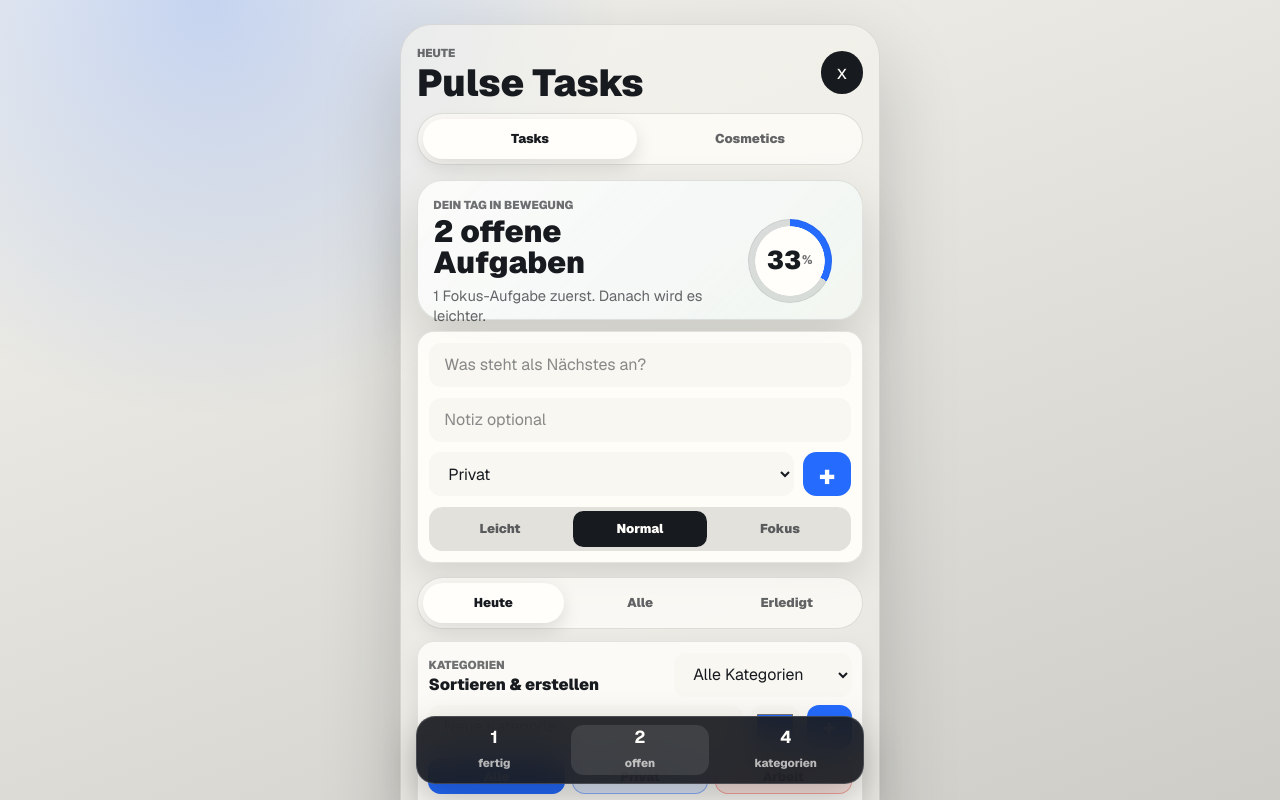
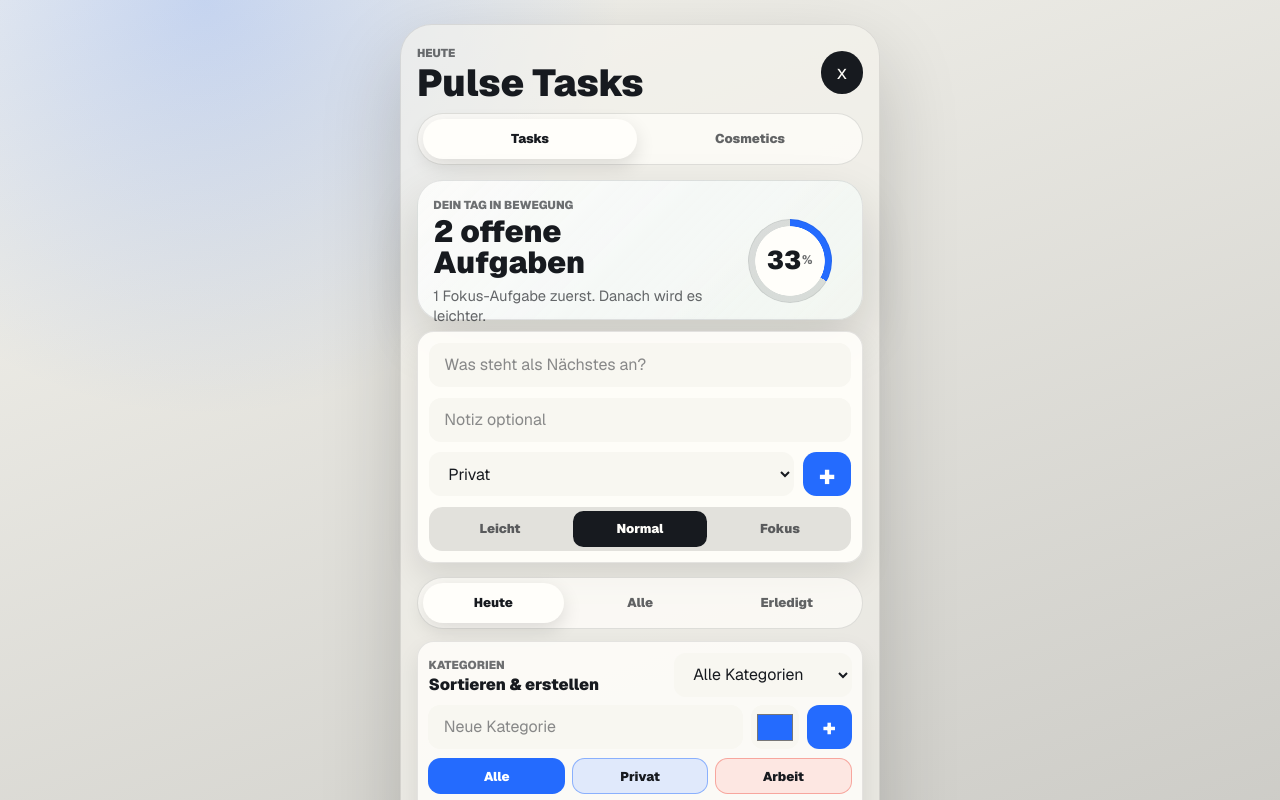
Before and after one commit to pascalruddat17-byte/ToDoList, a Next.js app: page / in a window 1280 px wide. Shown: the top 800 px of the page. Built offline with nearby package versions, Linux system fonts and the light colour scheme.

Commit message:
Remove bottom summary bar

```diff
--- a/app/globals.css
+++ b/app/globals.css
@@ -379,7 +379,7 @@ button {
   flex: 1;
   margin-top: 0.75rem;
   overflow-y: auto;
-  padding-bottom: 6.2rem;
+  padding-bottom: 1rem;
   scrollbar-width: none;
 }
 
@@ -617,45 +617,6 @@ button {
   font-weight: 900;
 }
 
-.dock {
-  position: fixed;
-  right: max(1rem, calc((100vw - 480px) / 2 + 1rem));
-  bottom: 1rem;
-  left: max(1rem, calc((100vw - 480px) / 2 + 1rem));
-  display: grid;
-  grid-template-columns: repeat(3, minmax(0, 1fr));
-  gap: 0.5rem;
-  border: 1px solid color-mix(in srgb, var(--app-surface) 16%, transparent);
-  border-radius: calc(var(--app-radius) + 0.15rem);
-  background: color-mix(in srgb, var(--app-ink) 92%, transparent);
-  padding: 0.52rem;
-  box-shadow: 0 1rem 2.4rem rgba(0, 0, 0, 0.25);
-  backdrop-filter: blur(18px);
-}
-
-.dock div {
-  display: grid;
-  place-items: center;
-  min-height: 3.1rem;
-  border-radius: calc(var(--app-radius) * 0.76);
-  color: var(--app-surface);
-}
-
-.dock div:nth-child(2) {
-  background: rgba(255, 255, 255, 0.1);
-}
-
-.dock strong {
-  font-size: 1.08rem;
-  line-height: 1;
-}
-
-.dock span {
-  color: color-mix(in srgb, var(--app-surface) 68%, transparent);
-  font-size: 0.72rem;
-  font-weight: 750;
-}
-
 .icon-button:active,
 .add-button:active,
 .check-button:active,
--- a/app/page.tsx
+++ b/app/page.tsx
@@ -739,20 +739,6 @@ export default function Home() {
           </section>
         )}
 
-        <footer className="dock" aria-label="Kurzuebersicht">
-          <div>
-            <strong>{stats.done}</strong>
-            <span>fertig</span>
-          </div>
-          <div>
-            <strong>{stats.open}</strong>
-            <span>offen</span>
-          </div>
-          <div>
-            <strong>{categories.length}</strong>
-            <span>kategorien</span>
-          </div>
-        </footer>
       </section>
     </main>
   );
```
